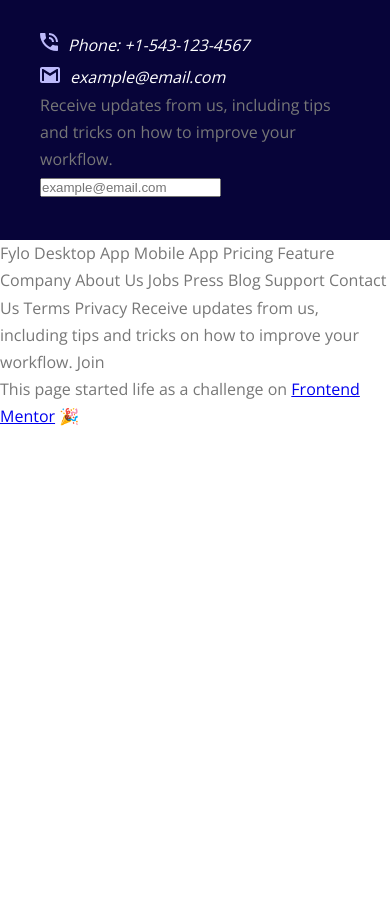
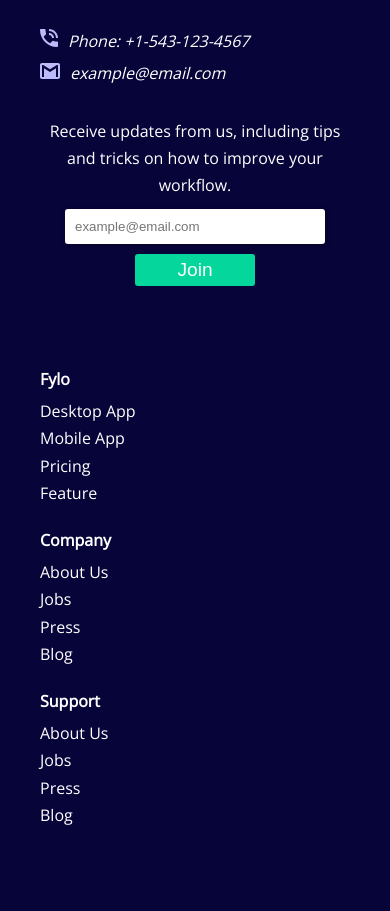
Before and after one commit to DiegoBezerra89/FrontEndMentor, a plain HTML site: page 02-Fylo/index.html in a window 390 px wide. Shown: the part 2846-3757 px from the top of the page. Before the commit the page ends 3277 px from the top, so only its background shows below. Drawn offline with nearby package versions, Linux system fonts and the light colour scheme.

Commit message:
Finish mobile layout!

```diff
--- a/02-Fylo/css/style.css
+++ b/02-Fylo/css/style.css
@@ -144,6 +144,9 @@ body {
     width: 260px;
     padding: 10px;
     margin-top: 10px;
+    border-radius: 3px;
+    border: none;
+    box-shadow: 1px 1px 4px rgba(0,0,0,.4);
 }
 input[type="submit"]{
     border: none;
@@ -153,10 +156,12 @@ input[type="submit"]{
 
 /* ###### FOOTER ###### */
 .footer{
-    padding: 40px;
     background-color: hsl(243, 87%, 12%);
     margin-top: 80px;
-    clip-path: polygon(0 0, 100% 20%, 100% 100%, 0 100%);
+    clip-path: polygon(0 0, 100% 10%, 100% 100%, 0 100%);
+}
+.footer-box{
+    padding: 40px;
 }
 .footer-logo{
     margin-top: 120px;
@@ -174,6 +179,54 @@ input[type="submit"]{
 }
 .footer-adress-icon{
     margin-right: 10px;
+}
+.footer-news-box{
+    color: white;
+    margin-top: 30px;
+    text-align: center;
+}
+.footer-news-input{
+    width: 260px;
+    padding: 10px;
+    margin-top: 10px;
+    border-radius: 3px;
+    border: none;
+    box-shadow: 1px 1px 4px rgba(0,0,0,.4);
+}
+.button-footer {
+    color: white;
+    text-decoration: none;
+    padding: 5px 1em;
+    border-radius: 3px;
+    transition: .2s;
+    font-size: 1.2em;
+    margin-top: 10px;
+    width: 120px;
+    display: inline-block;
+    background-color: hsl(163, 95%, 43%);
+}
+.button-footer:hover {
+    box-shadow: 1px 1px 4px rgba(0,0,0,.4);
+    background-color: hsl(163, 96%, 50%);
+}
+.button-footer:active {
+    box-shadow: none;
+}
+.footer-links{
+    margin:80px 0px;
+}
+.footer-ul{
+    margin-top: 20px;
+    color: white;
+    list-style: none;
+}
+.footer-li-title{
+    font-weight: 600;
+    margin-bottom: 5px;
+}
+.footer-li-links a{
+    color: white;
+    text-decoration: none;
 }
 /* # Front-end Style Guide
 
--- a/02-Fylo/index.html
+++ b/02-Fylo/index.html
@@ -102,44 +102,42 @@
         </address>
       </div>
       <div class="footer-news-box">
-        <div class="footer-news-text">
-          <p class="footer-news-parag">
-            Receive updates from us, including tips and tricks on how to improve your workflow.
-          </p>
-          <input type="footer-news-input" placeholder="example@email.com">
-        </div>
+        <p class="footer-news-parag">
+          Receive updates from us, including tips and tricks on how to improve your workflow.
+        </p>
+        <input class="footer-news-input" type="email" placeholder="example@email.com">
+        <input type="submit" class="button-footer" value="Join">
       </div>
+      <article title="Footer Menu" class="footer-links">
+        <section class="footer-section-links">
+          <ul class="footer-ul">
+            <li class="footer-li-title">Fylo</li>
+            <li class="footer-li-links"><a href="#">Desktop App</a></li>
+            <li class="footer-li-links"><a href="#">Mobile App</a></li>
+            <li class="footer-li-links"><a href="#">Pricing</a></li>
+            <li class="footer-li-links"><a href="#">Feature</a></li>
+          </ul>
+        </section>
+        <section class="footer-section-links">
+          <ul class="footer-ul">
+            <li class="footer-li-title">Company</li>
+            <li class="footer-li-links"><a href="#">About Us</a></li>
+            <li class="footer-li-links"><a href="#">Jobs</a></li>
+            <li class="footer-li-links"><a href="#">Press</a></li>
+            <li class="footer-li-links"><a href="#">Blog</a></li>
+          </ul>
+        </section>
+        <section class="footer-section-links">
+          <ul class="footer-ul">
+            <li class="footer-li-title">Support</li>
+            <li class="footer-li-links"><a href="#">About Us</a></li>
+            <li class="footer-li-links"><a href="#">Jobs</a></li>
+            <li class="footer-li-links"><a href="#">Press</a></li>
+            <li class="footer-li-links"><a href="#">Blog</a></li>
+          </ul>
+        </section>
+      </article>
     </div>
-  </footer>
-
-  Fylo
-
-  Desktop App
-  Mobile App
-  Pricing
-  Feature
-
-  Company
-
-  About Us
-  Jobs
-  Press
-  Blog
-
-  Support
-
-  Contact Us
-  Terms
-  Privacy
-
-  Receive updates from us, including tips and tricks on how to improve your workflow.
-
-  Join
-
-  <footer>
-    <p class="attribution">
-      This page started life as a challenge on <a href="https://www.frontendmentor.io?ref=challenge" target="_blank">Frontend Mentor</a> 🎉
-    </p>
   </footer>
 </body>
 </html>
```
